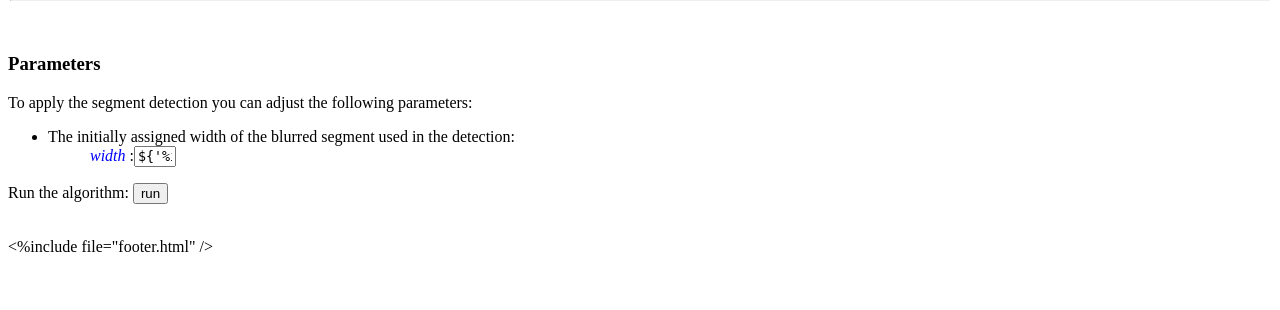
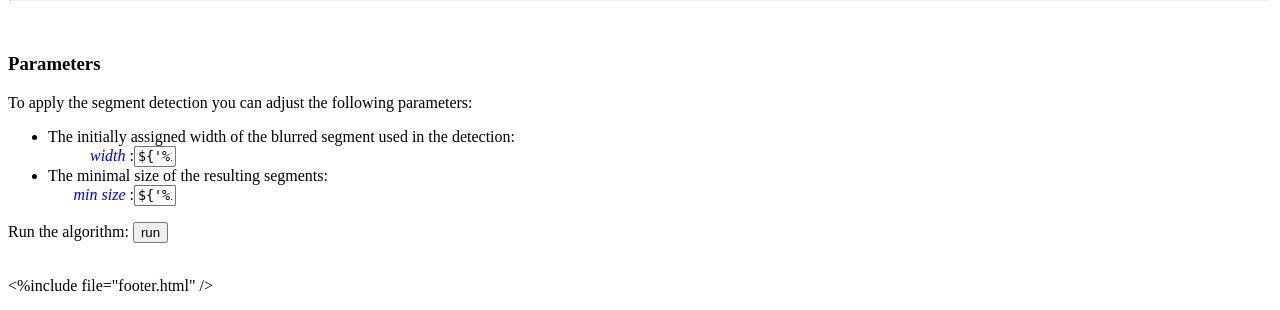
Before and after one commit to kerautret/AdaptDirBS_IPOLDemo, a Python web app: template template/params.html in a window 1280 px wide. Shown: the part 490-800 px from the top of the page. Run offline with Jinja, Linux system fonts and the light colour scheme; the template is opened without the code that fills it, so the values that code supplies are empty.

Commit message:
add min size param

```diff
--- a/app.py
+++ b/app.py
@@ -33,6 +33,7 @@
     input_ext = '.png'                  # expected extension
     is_test = True       # switch to False for deployment
     default_param = {'width': 3,  # default parameters
+                     'minsize': 15,  # default parameters
                      'pensize': pensize,
                      'pencolor':'red'}
     pencolors = {'red'   : [255, 0, 0],'green'   : [0, 255, 0]}
@@ -355,6 +356,7 @@
                 info="result lines")
 #            ar.add_file("commands.txt", info="commands")
             ar.add_info({"width":  int(self.cfg['param']['width'])})
+            ar.add_info({"min size":  int(self.cfg['param']['minsize'])})
             ar.add_info({"version": self.cfg['param']["version"]})
             ar.save()
 
@@ -386,10 +388,10 @@
         inputHeight = image(self.work_dir + 'input_0.png').size[1]
         if self.sizeSeeds == 0 :
             command_args = ['ipolDemo'] + \
-                           [ 'inputNG.pgm',  "outputContours.txt",  str(self.cfg['param']['width']) ]
+                           [ 'inputNG.pgm',  "outputContours.txt",  str(self.cfg['param']['width']), str(self.cfg['param']['minsize']) ]
         else :
             command_args = ['ipolDemo'] + \
-                           [ 'inputNG.pgm',  "outputContours.txt",  str(self.cfg['param']['width']), "seeds.dat"]
+                           [ 'inputNG.pgm',  "outputContours.txt",  str(self.cfg['param']['width']), str(self.cfg['param']['minsize']), "seeds.dat"]
 
 
 
--- a/template/params.html
+++ b/template/params.html
@@ -112,7 +112,7 @@
 {
     createLinkedSlider('#pensize', '#slider1', 1, 20, 2);
     createLinkedSlider('#width', '#slider2', 1, 10, 1);
-
+    createLinkedSlider('#minsize', '#slider3', 2, 50, 1);
   fillDisk($('#pensize').attr('value'));
     // Update pen preview image with pensize slider
     $('#pensize').blur(function()
@@ -149,7 +149,17 @@
       <div id="slider2" style="width:32em; float:left; margin-left:1em; margin-top:4px; font-size:10pt;"></div>
       <div style="clear:both"> </div>
     </li>
-  </ul>
+
+   <li>The minimal size of the resulting segments: </i>  <br>
+      <div style="float:left; width:8em; text-align:right;">
+        <font color="blue"><i>min size</i></font> :<input type="text" style="font-family:monospace; text-align:right;"
+                                                                   size="3" id="width" name="minsize" value="${'%i' % app.cfg['param']['minsize']}" />
+      </div>
+      <div id="slider3" style="width:32em; float:left; margin-left:1em; margin-top:4px; font-size:10pt;"></div>
+      <div style="clear:both"> </div>
+    </li>
+
+</ul>
 </p>
 
 <p style="clear:both;">Run the algorithm: <input type="submit" name="action" value="run" /><p/>
```
